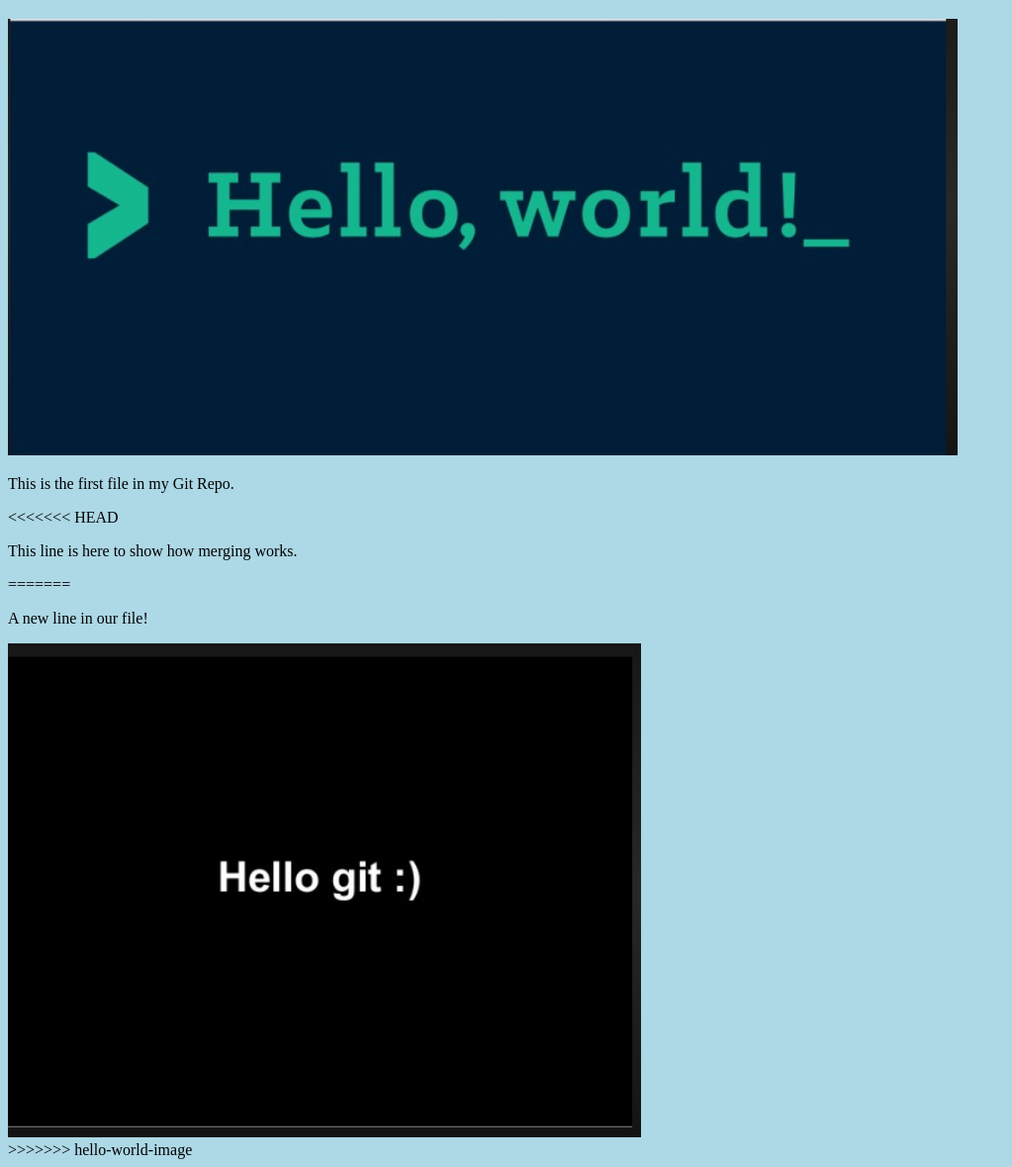
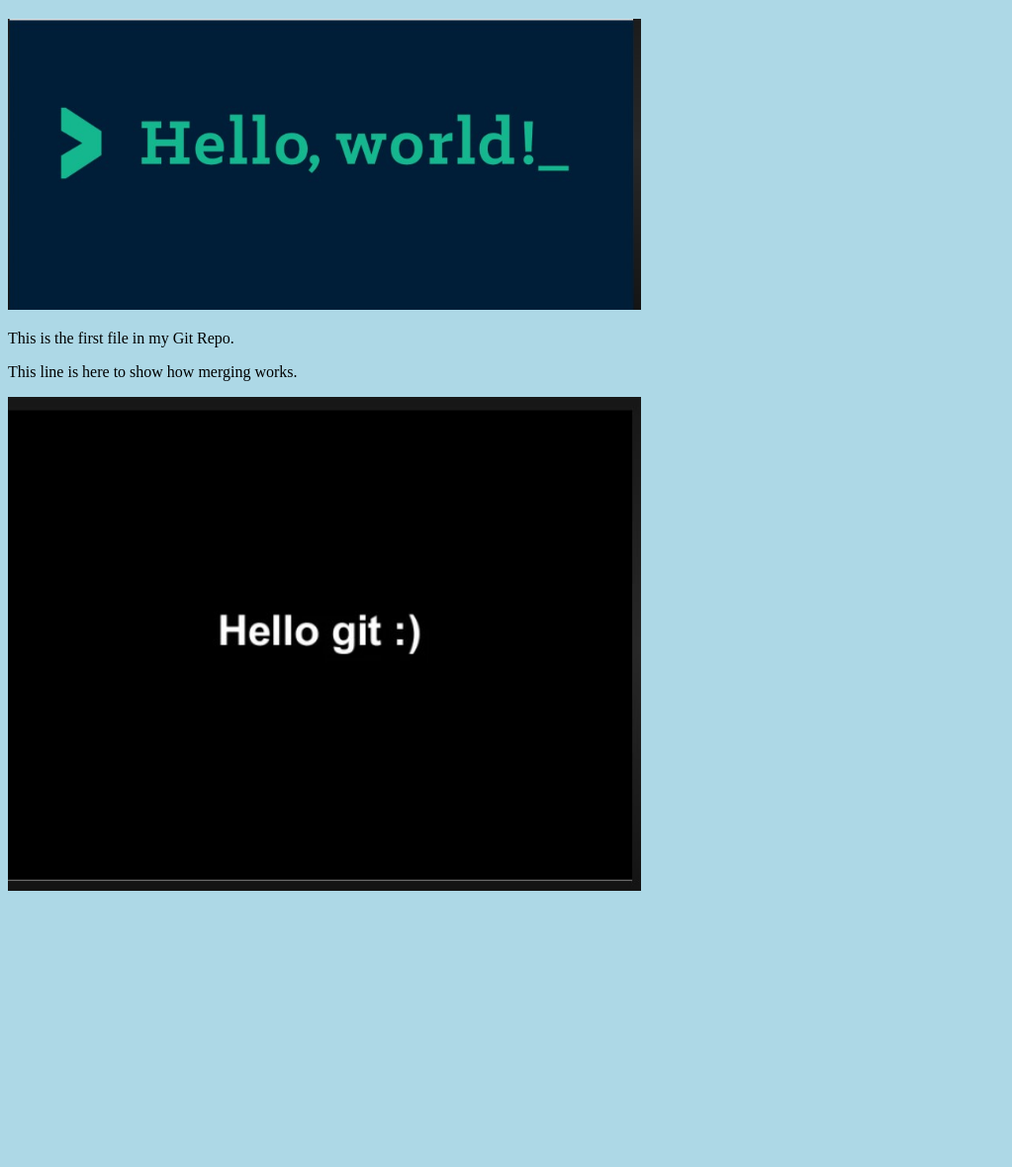
Before and after one commit to VijayalakshmiManivannan/project, a plain HTML site: page index.html in a window 1280 px wide. Shown: the part 61-1240 px from the top of the page at 99% size, without its empty margins (0-1023 px from the left). After the commit the page ends 973 px from the top, so only its background shows below. Drawn offline with Linux system fonts and the light colour scheme.

Commit message:
Updated index.html. Resized image

```diff
--- a/index.html
+++ b/index.html
@@ -7,14 +7,10 @@
 <body>
 
 <h1>Hello World!</h1>
-<div><img src="img_hello_world.jpg" alt="Hello World from Space" style="width:100%;max-width:960px"></div>
+<div><img src="img_hello_world.jpg" alt="Hello World from Space" style="width:100%;max-width:640px"></div>
 <p>This is the first file in my Git Repo.</p>
-<<<<<<< HEAD
-<p>This line is here to show how merging works.</p>
-=======
-<p>A new line in our file!</p>
+<p>This line is here to show how merging works.</p
 <div><img src="img_hello_git.jpg" alt="Hello Git" style="width:100%;max-width:640px"></div>
->>>>>>> hello-world-image
 
 </body>
 </html>
```
